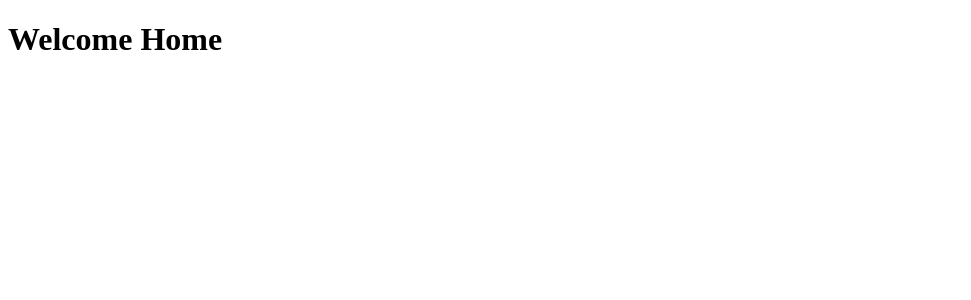
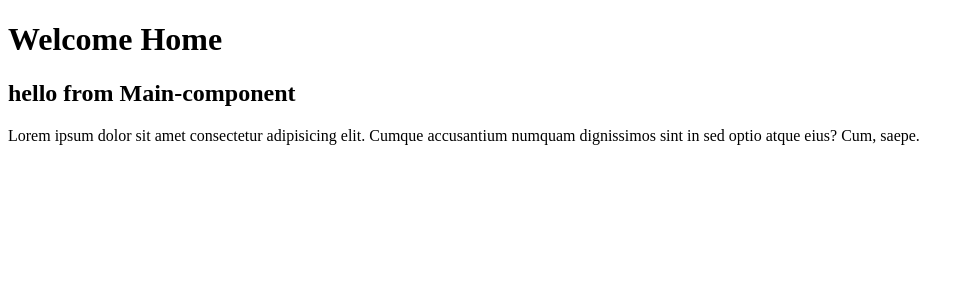
Before and after one commit to Hamza1001101/Monster-relodox, a React (Create React App) app: page / in a window 1280 px wide. Shown: the top 300 px of the page, without its empty margins (0-971 px from the left). Built offline with nearby package versions, Linux system fonts and the light colour scheme.

Commit message:
first commit

```diff
--- a/src/App.js
+++ b/src/App.js
@@ -1,10 +1,18 @@
+import Main from "./components/Main"
+import React, { Component } from 'react'
 
-const App = () => {
-    return (
+class App extends Component {
+
+    render() {
+ return (
         <div>
             <h1>Welcome Home</h1>
+            <Main />
         </div>
     )
+
+    }
+
 }
 
 export default App
--- /dev/null
+++ b/src/components/Main.jsx
@@ -0,0 +1,10 @@
+
+const Main = () => {
+    return (
+        <div>
+            <h2>hello from Main-component</h2>
+            <p>Lorem ipsum dolor sit amet consectetur adipisicing elit. Cumque accusantium numquam dignissimos sint in sed optio atque eius? Cum, saepe.</p>
+        </div>
+    )
+}
+export default Main
```
Also changed, not shown: 1 other file (tests, documents, lock files or other folders).
